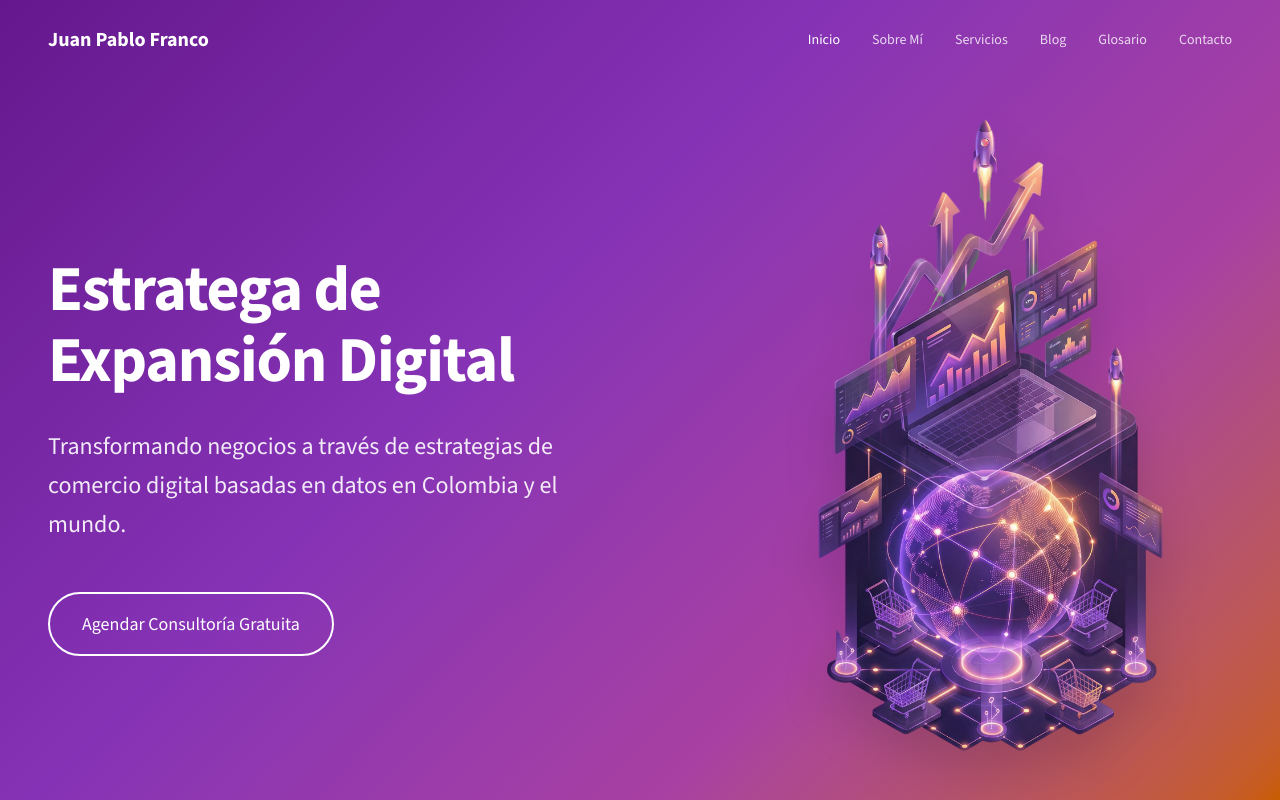
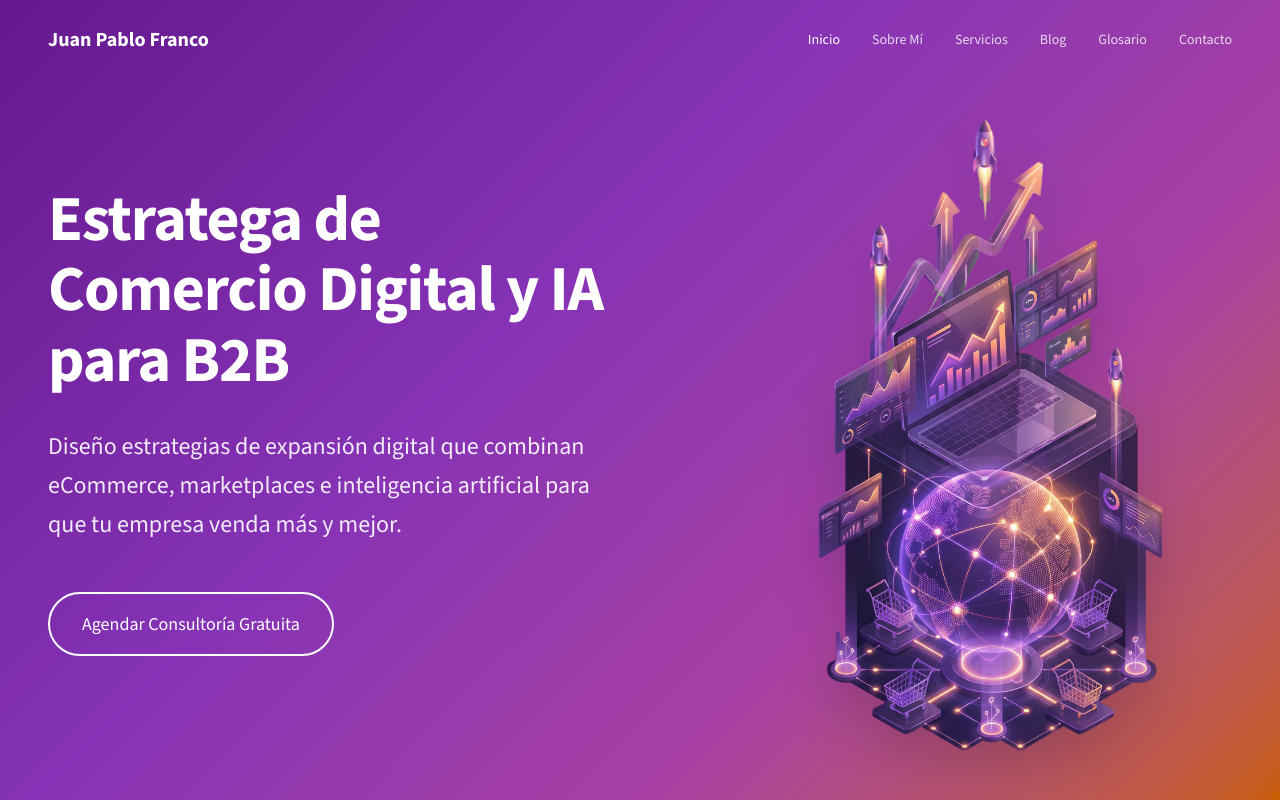
Before and after one commit to juanpablo321/franco-nextjs-site, a Next.js app: page / in a window 1280 px wide. Shown: the top 800 px of the page. Built offline with nearby package versions, Linux system fonts and the light colour scheme.

Commit message:
feat: update hero copy to include AI positioning
- H1: Estratega de Comercio Digital y IA para B2B
- Updated meta title and description to reflect AI focus

```diff
--- a/src/app/page.tsx
+++ b/src/app/page.tsx
@@ -18,9 +18,9 @@ import type { Metadata } from "next";
 import NewsletterForm from "@/components/NewsletterForm";
 
 export const metadata: Metadata = {
-  title: "Juan Pablo Franco | Estratega de Expansión Digital | eCommerce Colombia",
+  title: "Juan Pablo Franco | Estratega de Comercio Digital y IA para B2B | Colombia",
   description:
-    "Transformando negocios a través de estrategias de comercio digital basadas en datos en Colombia y el mundo. +15 años de experiencia en eCommerce, VTEX y marketplaces B2B.",
+    "Diseño estrategias de expansión digital que combinan eCommerce, marketplaces e inteligencia artificial para empresas B2B en Colombia y el mundo. +15 años de experiencia en VTEX y comercio digital.",
   alternates: {
     canonical: SITE_CONFIG.url,
   },
@@ -101,11 +101,12 @@ export default function HomePage() {
           <div className="grid grid-cols-1 lg:grid-cols-2 gap-12 items-end w-full">
             <div className="space-y-6 lg:space-y-8 pb-0 lg:pb-24 pt-20">
               <h1 className="text-white text-center lg:text-left">
-                Estratega de Expansión Digital
+                Estratega de Comercio Digital y IA para B2B
               </h1>
               <p className="text-lg md:text-2xl text-white/90 leading-relaxed text-center lg:text-left">
-                Transformando negocios a través de estrategias de comercio
-                digital basadas en datos en Colombia y el mundo.
+                Diseño estrategias de expansión digital que combinan eCommerce,
+                marketplaces e inteligencia artificial para que tu empresa venda
+                más y mejor.
               </p>
               <div className="pt-4 pb-4 flex justify-center lg:justify-start">
                 <Link href="/#contacto" className="btn-outline text-lg px-8 py-4">
```
